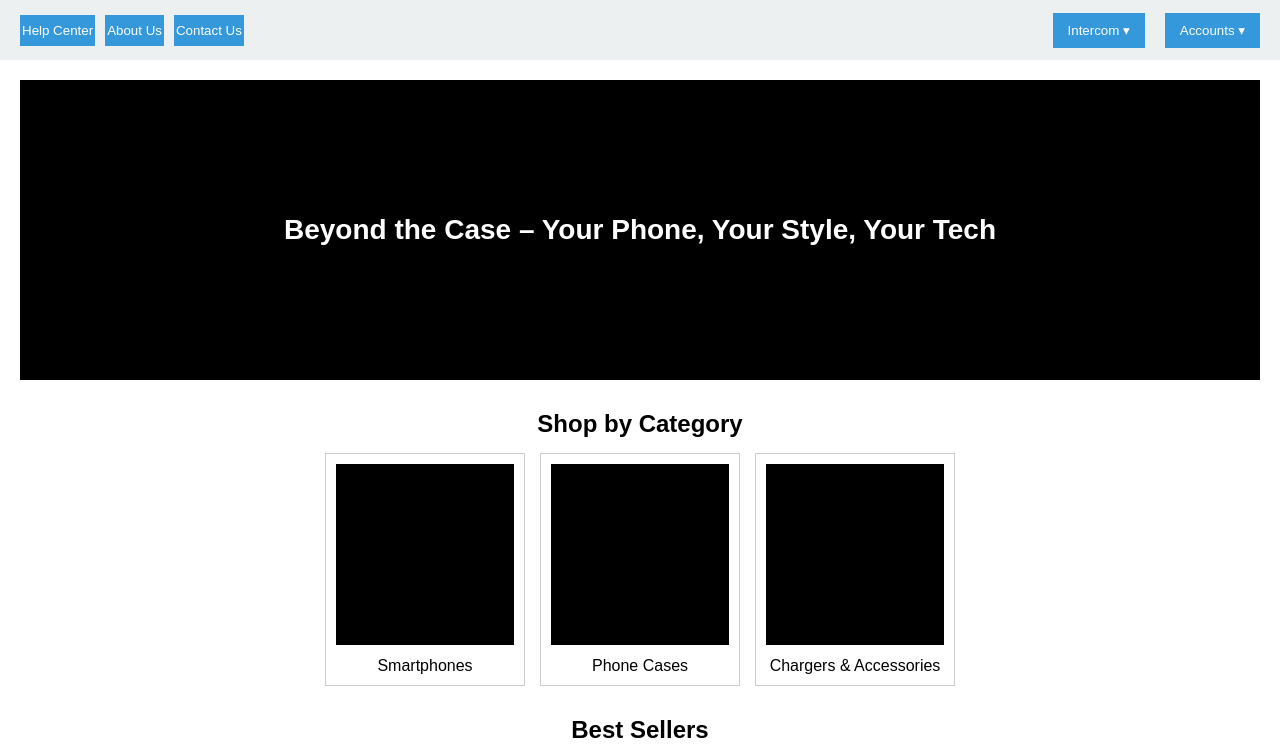
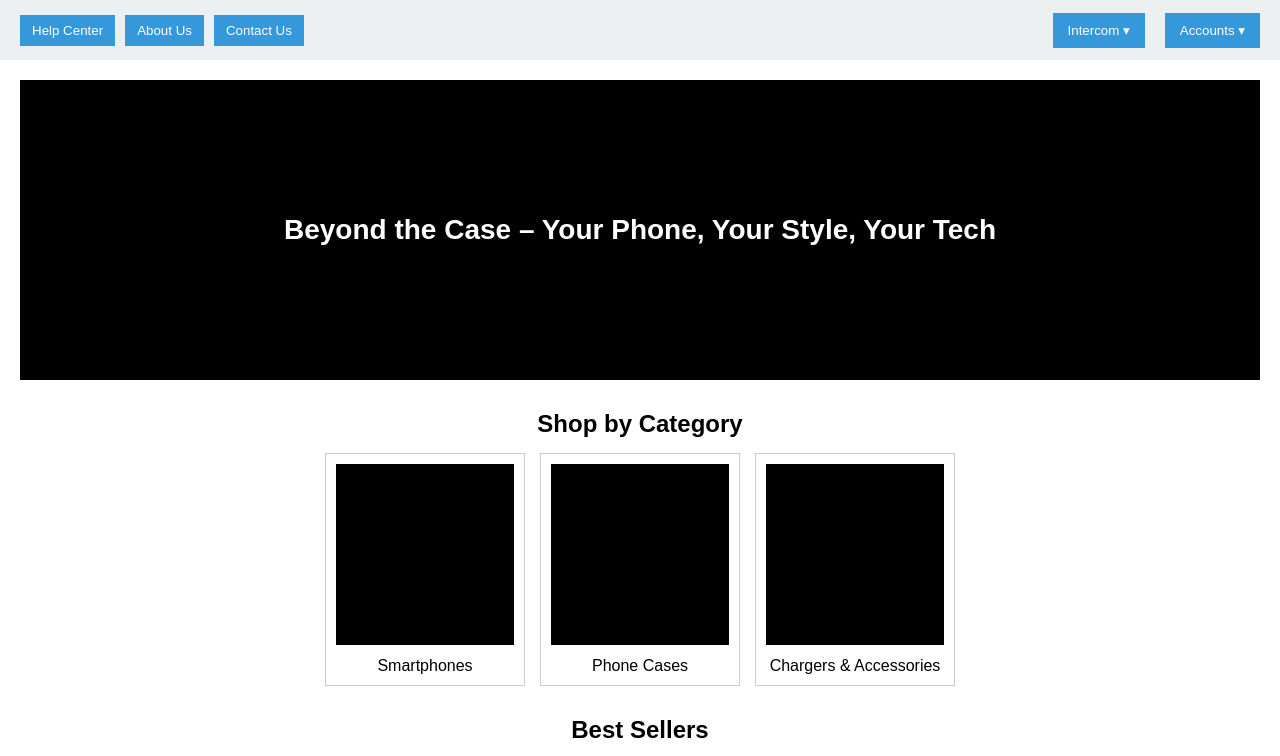
Before and after one commit to askada-asiadt/hirono-demo, a plain HTML site: page index.html in a window 1280 px wide. Shown: the top 756 px of the page. Drawn offline with Linux system fonts and the light colour scheme.

Commit message:
Fixed navbar padding

```diff
--- a/index.html
+++ b/index.html
@@ -57,7 +57,7 @@
       background-color: #3498db;
       color: white;
       border: none;
-      padding: 8px 2px;
+      padding: 8px 12px;
       cursor: pointer;
     }
 
```
